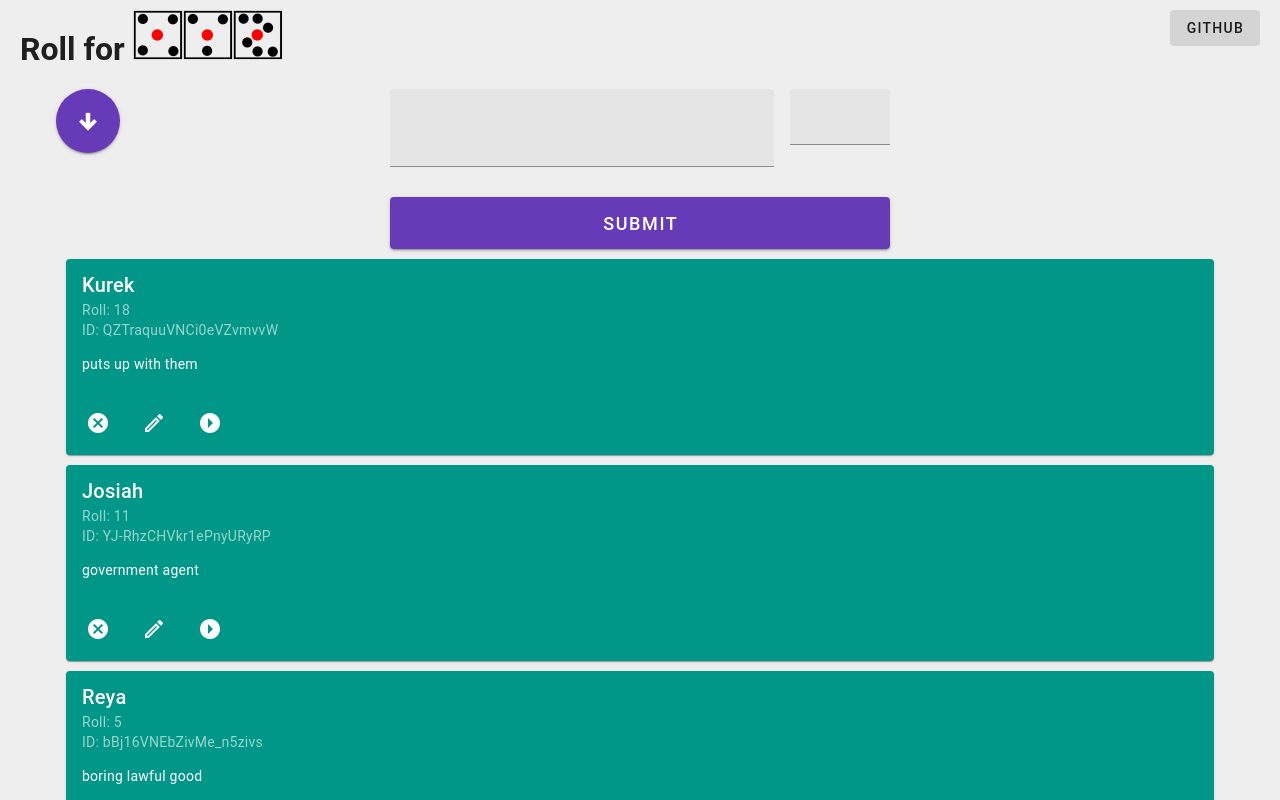
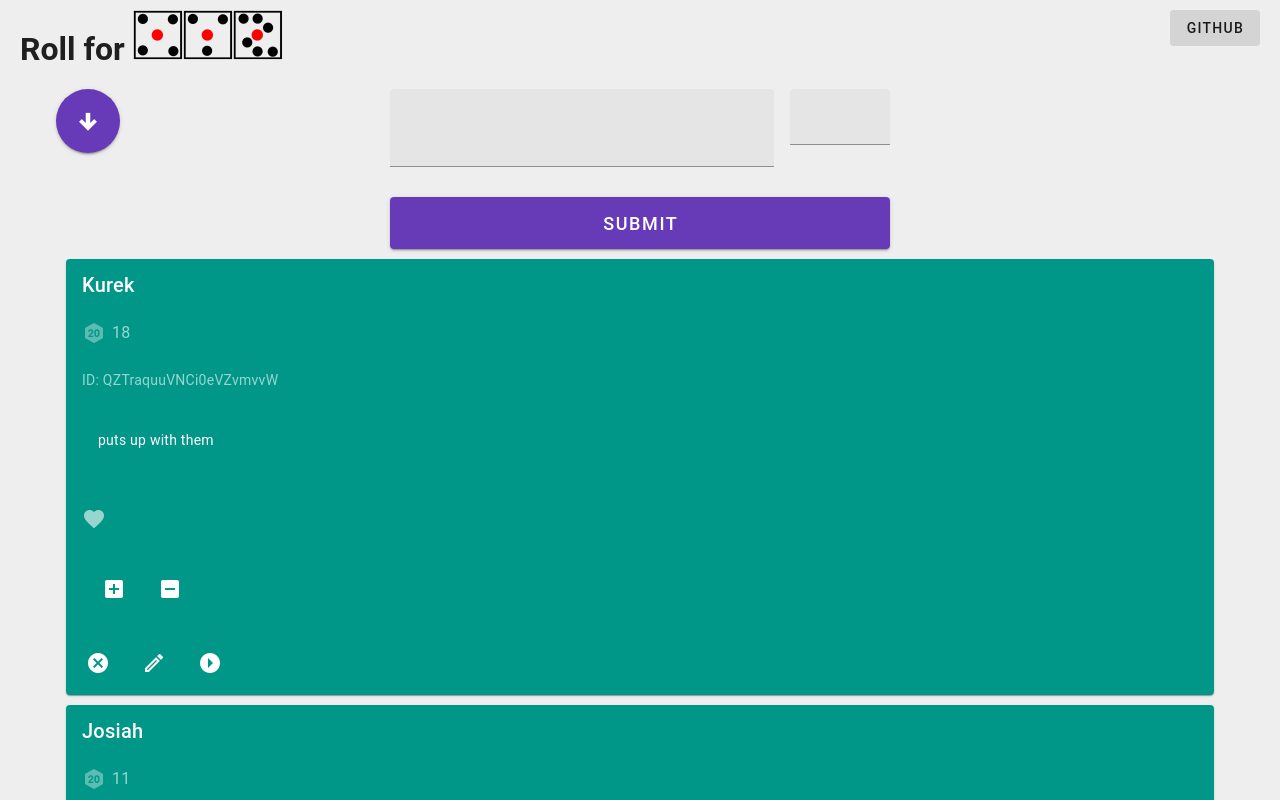
Before and after one commit to SuperShadowPlay/rollforxyz, a Vue app: page / in a window 1280 px wide. Shown: the top 800 px of the page. Built offline with nearby package versions, Linux system fonts and the light colour scheme.

Commit message:
Beginning of health function

```diff
--- a/src/components/CreateCreature.vue
+++ b/src/components/CreateCreature.vue
@@ -34,7 +34,7 @@
     const newCreature = {
     name: newName.value,
     roll: newRoll.value,
-    desc: 'CreateCreature.vue lacks desc option'
+    desc: ''
   };
     console.log(newCreature);
     emit('newCreature', newCreature);
--- a/src/components/CreatureBox.vue
+++ b/src/components/CreatureBox.vue
@@ -15,7 +15,8 @@
       <transition-group name="card" tag="div" class="cards">
         <CreatureCard
           v-for="creature in creatureListRef" :key="creature.id"
-          :name="creature.name" :desc="creature.desc" :roll="creature.roll"
+          :name="creature.name" :desc="creature.desc"
+          :roll="creature.roll" :health="creature.health"
           :id="creature.id" :activeID="activeIDRef"
           @remove-creature="removeCreature" @update-info="updateInfo" @change-active="changeActive"
           class="individualCard"
--- a/src/components/CreatureCard.vue
+++ b/src/components/CreatureCard.vue
@@ -10,20 +10,55 @@
           <v-text-field v-else variant="underlined" v-model="properties.name" label="Name"/>
         </v-card-title>
         <v-card-subtitle>
-          <p v-if="!editMode">Roll: {{ properties.roll }}</p>
-          <v-text-field v-else type="number" style="width: 80px"
-          v-model="properties.roll" label="Roll"/>
+          <v-text-field
+          style="width: 80px"
+          prepend-inner-icon="mdi-dice-d20"
+          :type="editMode ? 'number' : 'text'"
+          :variant="editMode ? 'underlined' : 'plain'"
+          v-model="properties.roll"
+          :label="editMode ? 'Roll' : ''"/>
           <p>ID: {{ properties.id }}</p>
         </v-card-subtitle>
       </v-card-item>
 
-      <v-card-text v-if="!editMode">{{ properties.desc }}</v-card-text>
-      <v-textarea v-else v-model="properties.desc"></v-textarea>
+      <v-card-item>
+        <v-card-text v-if="!editMode"
+        :label="editMode ? 'Description' : ''">
+          {{ properties.desc }}
+        </v-card-text>
+        <v-textarea v-else v-model="properties.desc"></v-textarea>
+      </v-card-item>
+
+      <v-card-item>
+        <v-text-field
+        prepend-inner-icon="mdi-heart"
+        style="width: 100px"
+        :variant="editMode ? 'underlined' : 'plain'"
+        :type="editMode ? 'number': 'text'"
+        :label="editMode ? 'Health' : ''"
+        :readonly="!editMode"
+        v-model="properties.health">
+        </v-text-field>
+
+        <v-card-actions>
+          <v-tooltip text="Add Health" location="top">
+            <template v-slot:activator="{ props }">
+              <v-btn v-on:click="console.log('ADD BUTTON NOT IMPLEMENTED')" icon="mdi-plus-box" v-bind="props"/>
+            </template>
+          </v-tooltip>
+
+          <v-tooltip text="Subtract Health" location="top">
+            <template v-slot:activator="{ props }">
+              <v-btn v-on:click="console.log('SUBTRACT BUTTON NOT IMPLEMENTED')" icon="mdi-minus-box" v-bind="props"/>
+            </template>
+          </v-tooltip>
+        </v-card-actions>
+      </v-card-item>
 
       <v-card-actions class="right">
         <v-tooltip text="Remove" location="bottom">
           <template v-slot:activator="{ props }">
-            <v-btn v-on:click="$emit('removeCreature', props.id)" icon="mdi-close-circle" v-bind="props"/>
+            <v-btn v-on:click="removeButtonClick" icon="mdi-close-circle" v-bind="props"/>
           </template>
         </v-tooltip>
 
@@ -51,13 +86,14 @@
 
 <script setup>
   import { ref, computed, watch } from 'vue'
-  const props = defineProps(['name', 'roll', 'desc', 'id', 'activeID'])
-  const emit = defineEmits(['updateInfo', 'changeActive'])
+  const props = defineProps(['name', 'roll', 'desc', 'health', 'id', 'activeID'])
+  const emit = defineEmits(['removeCreature', 'updateInfo', 'changeActive'])
 
   let properties = ref({ // Contains props in an editable fashion
     name: props.name,
     roll: props.roll,
     desc: props.desc,
+    health: props.health,
     id: props.id,
     activeID: props.activeID,
   });
@@ -135,6 +171,10 @@
     // When this current card is forcibly made the active card
     emit('changeActive', properties.value.id)
   }
+
+  function removeButtonClick() {
+    emit('removeCreature', props.id)
+  }
 </script>
 
 <style scoped>
--- a/src/initTable.js
+++ b/src/initTable.js
@@ -30,6 +30,7 @@ export default class initTable {
       name: newName,
       roll: newRoll,
       desc: newDesc,
+      health: null,
       id: nanoid()
     };
     this.list.value.push(newCreature);
```
